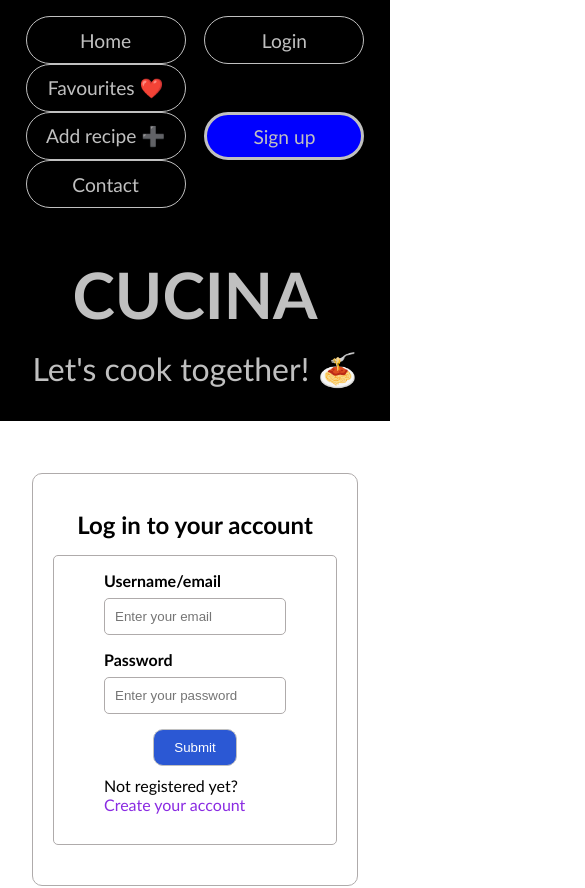
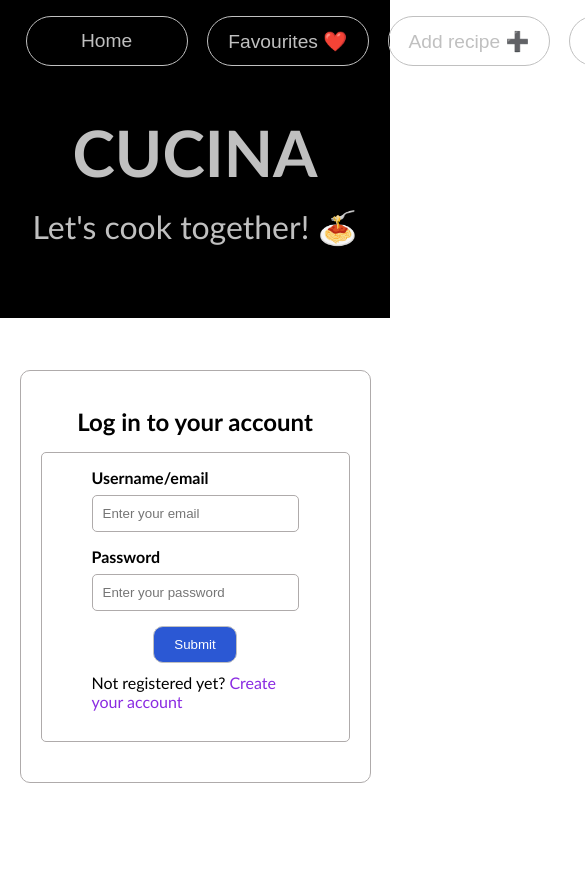
Before and after one commit to Ilaria-Digital-School/Projet.ConcepteurDeveloppeurDapplications.Novelli.Sandra.2026, an Angular app in the folder A-CUCINA/: page /log-in in a window 390 px wide. Shown: the top 888 px of the page, 585 px wide, since content can reach past the window. Built offline with nearby package versions, Linux system fonts and the light colour scheme.

Commit message:
working on responsiveness

```diff
--- a/A-CUCINA/src/app/components/header/header.html
+++ b/A-CUCINA/src/app/components/header/header.html
@@ -1,38 +1,45 @@
 <header>
-    <nav>
-        <ul id="nav1">
-            <a routerLink="">
-                <li>Home</li>
-            </a>
-            <a routerLink="/favourites">
-                <li>Favourites ❤️</li>
-            </a>
-            <a routerLink="/add-recipe">
-                <li>Add recipe ➕</li>
-            </a>
-            <a routerLink="/contact">
-                <li>Contact</li>
-            </a>
+    <nav role="navigation" class="hidden">
+
+        <button id="toggle-main-menu" aria-label="Menu" aria-expanded="false" aria-controls="nav1 nav2">
+            <div class="line" id="l1"></div>
+            <div class="line" id="l2"></div>
+            <div class="line" id="l3"></div>
+        </button>
+
+        <ul id="nav1" aria-label="main menu">
+            <li><button><a routerLink="">
+                Home
+            </a></button></li>
+            <li><button><a routerLink="/favourites">
+                Favourites ❤️
+            </a></button></li>
+            <li><button><a routerLink="/add-recipe">
+                Add recipe ➕
+            </a></button></li>
+            <li><button><a routerLink="/contact">
+                Contact
+            </a></button></li>
         </ul>
-        <ul id="nav2">
+        <ul id="nav2" aria-label="sign in or login menu">
             @if (getConnectedUser()) {
                 <p id="greetings">Hi! Welcome, {{getConnectedUser().firstName}}</p>
-                <a routerLink="/log-in" (click)="logOut()">
-                    <li>Logout</li>
-                </a>
+                <li><button><a routerLink="/log-in" (click)="logOut()">
+                    Logout
+                </a></button></li>
             }
             @else if (!getConnectedUser()) {
-                <a routerLink="/log-in">
-                    <li>Login</li>
-                </a>
-                <a routerLink="/sign-up">
-                    <li id="sign-up-btn">Sign up</li>
-                </a>
+                <li><button><a routerLink="/log-in">
+                    Login
+                </a></button></li>
+                <li><button id="sign-up-btn"><a routerLink="/sign-up">
+                    Sign up
+                </a></button></li>
             }
             @if (getConnectedUser()?.admin) {
-                <a routerLink="/admin">
-                    <li id="admin-btn">Admin</li>
-                </a>
+                <li><button id="admin-btn"><a routerLink="/admin">
+                    <li >Admin</li>
+                </a></button></li>
             }
         </ul>
     </nav>
--- a/A-CUCINA/src/app/components/home/home.html
+++ b/A-CUCINA/src/app/components/home/home.html
@@ -1,5 +1,7 @@
 <main>
     <app-banner></app-banner>
-    <app-side-menu></app-side-menu>
-    <app-recipes></app-recipes>
+    <div class="page-layout-wrapper">
+        <app-side-menu></app-side-menu>
+        <app-recipes></app-recipes>
+    </div>
 </main>
--- a/A-CUCINA/src/app/components/side-menu/side-menu.html
+++ b/A-CUCINA/src/app/components/side-menu/side-menu.html
@@ -1,9 +1,9 @@
-<aside id="side-menu">
+<aside id="side-menu" aria-labelledby="menu-title">
     <p id="menu-title">Recipe types:</p>
-    <button id="toggle-menu" (click)="toggleSideMenu()">{{listIsVisible === true ? '➖' : '➕'}}</button>
-    <ul id="cooking-genres" [class.minus]="listIsVisible" [class.plus]="!listIsVisible">
+    <button id="toggle-button" type="button" aria-expanded="true" aria-controls="cuisine-genres" aria-label="Collapse recipe type menu" (click)="toggleSideMenu()">{{listIsVisible === true ? '➖' : '➕'}}</button>
+    <ul id="cuisine-genres" [class.minus]="listIsVisible" [class.plus]="!listIsVisible">
         @for (option of menu; track menu[i].id; let i=$index) {
-            <li (click)="pickYourGenre()" class="menu-filter">{{option.name}}</li>
+            <li (click)="pickYourGenre()" class="filter-btn">{{option.name}}</li>
         }
     </ul>
 </aside>
--- a/A-CUCINA/src/assets/css/style.css
+++ b/A-CUCINA/src/assets/css/style.css
@@ -2,6 +2,11 @@
     margin: 0;
     padding: 0;
     box-sizing: border-box;
+}
+
+:root {
+    --header-height: 19.9rem;
+    --highlight-background-color: rgba(50, 50, 50, 0.2);
 }
 
 body {
@@ -13,10 +18,19 @@ header {
     width: 100%;
     background-color: black;
     padding: 1rem;
+    height: var(--header-height);
 }
 
 main {
-    margin: 2rem;
+    width: 90%;
+    margin: 2rem auto;
+    /* min-height: 100vh; */
+    min-height: 100%;
+    /* min-height: 80vh; */
+}
+
+button {
+    cursor: pointer;
 }
 
 a {
@@ -24,8 +38,18 @@ a {
     color: blueviolet;
 }
 
+
+/* Header */
+
+/* Navigation menu */
+
+#toggle-main-menu {
+    display: none;
+}
+
 nav {
     display: flex;
+    justify-content: space-between;
 }
 
 nav a {
@@ -34,41 +58,44 @@ nav a {
 
 nav ul {
     display: flex;
-    flex-direction: row;
-    flex-wrap: wrap;
-}
-
-#nav1 {
-    justify-content: flex-start;
-    width: 50%;
-}
-
-#nav2 {
-    justify-content: flex-end;
-    width: 50%;
 }
 
 nav li {
+    margin: 0 0.6rem;
+    list-style: none;
+    border: 1px solid silver;
+    border-radius: 28px;
+}
+
+nav button {
+    border-radius: 28px;
     display: flex;
     justify-content: center;
     align-items: center;
     width: 10rem;
     height: 3rem;
+    background-color: transparent;
     padding: 6px 10px;
-    border: 1px solid silver;
-    border-radius: 25px;
+    border: none;
     color: silver;
-    border-collapse: separate;
-    margin: 0 0.6rem;
-    list-style: none;
     font-size: 1.2em;
 }
 
 nav li:hover {
     cursor: pointer;
     color: turquoise;
-    background-color:  rgba(50, 50, 50, 0.6);
+    background-color: var(--highlight-background-color);
     box-shadow: 0 0 6px 4px turquoise;
+}
+
+#sign-up {
+    border: 3px solid silver;
+    color: silver;
+    background-color: blue;
+}
+
+#sign-up:hover {
+    color: turquoise;
 }
 
 #greetings {
@@ -119,6 +146,7 @@ p#motto {
 }
 
 h2 {
+    display: block;
     margin: 1rem auto;
     max-width: max-content;
 }
@@ -127,6 +155,11 @@ h3 {
     margin: 3rem auto 1.5rem;
     text-decoration: underline;
 }
+
+
+/* HOMEPAGE */
+
+/* Banner */
 
 .banner {
     position: relative;
@@ -144,7 +177,7 @@ h3 {
     position: absolute;
     top: 1rem;
     left: 1rem;
-    z-index: 100;
+    z-index: 1;
     color: whitesmoke;
     font-size: 2.6em;
     font-weight: bold;
@@ -152,56 +185,67 @@ h3 {
     background-color: rgba(50, 50, 50, 0.2);
 }
 
+
+/* MAIN SECTION */
+
+/* Side menu */
+
 #side-menu {
-    display: inline-block;
     position: relative;
-    width: 26%;
     background-color: blueviolet;
 }
 
 #menu-title {
     font-size: 1.85em;
+    padding: 0.5rem;
 }
 
-#toggle-menu {
-    cursor: pointer;
+#toggle-button {
     position: absolute;
-    top: 0;
-    right: 0;
+    top: 0.5rem;
+    right: 0.5rem;
     font-size: 1.66em;
     background-color: whitesmoke;
-    border-radius: 5px;
+    border-radius: 6px;
 }
 
-#toggle-menu:hover {
-    box-shadow: none;
+#toggle-button:hover {
+    box-shadow: unset;
     background-color: silver;
 }
 
-#cooking-genres {
-    margin: 2rem 2.5rem;
+#cuisine-genres {
+    margin: 2rem 0;
+    list-style: none;
+    width: 88%;
 }
 
-#cooking-genres.minus {
-    visibility: visible;
+#cuisine-genres.minus {
+    display: inline-block;
 }
 
-#cooking-genres.plus {
-    visibility: hidden;
+#cuisine-genres.plus {
+    display: none;
+}
+
+.filter-btn,
+#show-all {
+    cursor: pointer;
+    /* list-style: none; */
+    width: 80%;
+    font-size: 1.4em;
+    padding-top: 0.3rem;
+    padding-bottom: 0.3rem;
+    margin-left: 15%;
+}
+
+.filter-btn:hover,
+#show-all:hover {
+    background-color: rgba(50, 50, 50, 0.2);
 }
 
 
-.menu-filter, #show-all {
-    cursor: pointer;
-    list-style: none;
-    font-size: 1.45em;
-    padding-top: 0.5rem;
-    padding-bottom: 0.5rem;
-}
-
-.menu-filter:hover, #show-all:hover {
-    background-color: rgba(50, 50, 50, 0.2);
-}
+/* Search bar */
 
 .search-bar-container {
     width: 60%;
@@ -212,32 +256,30 @@ h3 {
     gap: 2rem;
 }
 
+
+/* Recipe list */
+
 #recipe-list-container {
-    margin: 0 2.15rem;
-    background-color: blue;
-    display: inline-block;
-    width: 70%;
-    height: fit-content;
+    /* display: inline-block; */
+    width: 100%;
 }
 
 .recipe-list {
-    width: 100%;
     display: grid;
     /* grid-template-columns: 200px 200px; */
     /* grid-template-columns: repeat(3, 1fr); */
     grid-template-columns: repeat(auto-fit, minmax(300px, 3fr));
-    gap: 4rem;
+    gap: 5rem;
     /* column-gap: 10px;
     row-gap: 10px; */
     justify-items: center;
     align-items: center;
     background-color: beige;
-    flex-wrap: wrap;
 }
 
 .recipe-box {
     position: relative;
-    height: 20rem;
+    height: 19.85rem;
     width: 22rem;
     background-color: aqua;
 }
@@ -245,8 +287,10 @@ h3 {
 .recipe-title {
     position: absolute;
     font-size: 1.25em;
-    top: 5%;
+    top: 2.5%;
     left: 5%;
+    width: 66%;
+    /* margin-bottom: 1rem; */
 }
 
 .heart {
@@ -255,30 +299,38 @@ h3 {
     border: none;
     background: none;
     font-size: 1.5em;
-    top: 5%;
+    top: 2.5%;
     right: 5%;
+}
+
+.heart:hover {
+    background-color: whitesmoke;
+    border-radius: 10px;
 }
 
 .recipe-box img {
     position: absolute;
     left: 50%;
-    bottom: 8%;
+    bottom: 6%;
     transform: translate(-50%, -8%);
     width: 90%;
     font-size: 1.5em;
     border-radius: 25px;
+
+    height: 66%;
+    margin-bottom: 1rem;
 }
 
 .author {
     position: absolute;
     left: 5%;
-    bottom: 4%;
+    bottom: 2%;
 }
 
 .view-recipe {
     position: absolute;
     right: 5%;
-    bottom: 3%;
+    bottom: 4%;
     background-color: #2b58d4;
     cursor: pointer;
     padding: 0.3rem;
@@ -290,20 +342,7 @@ h3 {
 }
 
 .view-recipe:hover {
-    box-shadow: 0 0 6px 6px silver;
-}
-
-.recipe-details {
-    display: flex;
-    align-items: center;
-    justify-content: center;
-    flex-direction: column;
-}
-
-.recipe-details img {
-    width: 50%;
-    border-radius: 26px;
-    margin: 1rem auto;
+    box-shadow: 0 0 6px 2px #2b58d4;
 }
 
 
@@ -446,6 +485,7 @@ table button {
 }
 
 footer {
+    position: static;
     bottom: 0;
     width: 100%;
     margin-top: 4rem;
--- a/A-CUCINA/src/styles.css
+++ b/A-CUCINA/src/styles.css
@@ -1,4 +1,21 @@
-app-users-table, app-favourites {
+app-users-table,
+app-favourites {
     margin: 2rem auto;
     width: 70%;
 }
+
+
+.page-layout-wrapper {
+    display: flex;
+    align-items: flex-start;
+    column-gap: 1.5rem;
+}
+
+
+app-side-menu {
+    width: 24%;
+}
+
+app-recipes {
+    width: 70%;
+}
```
